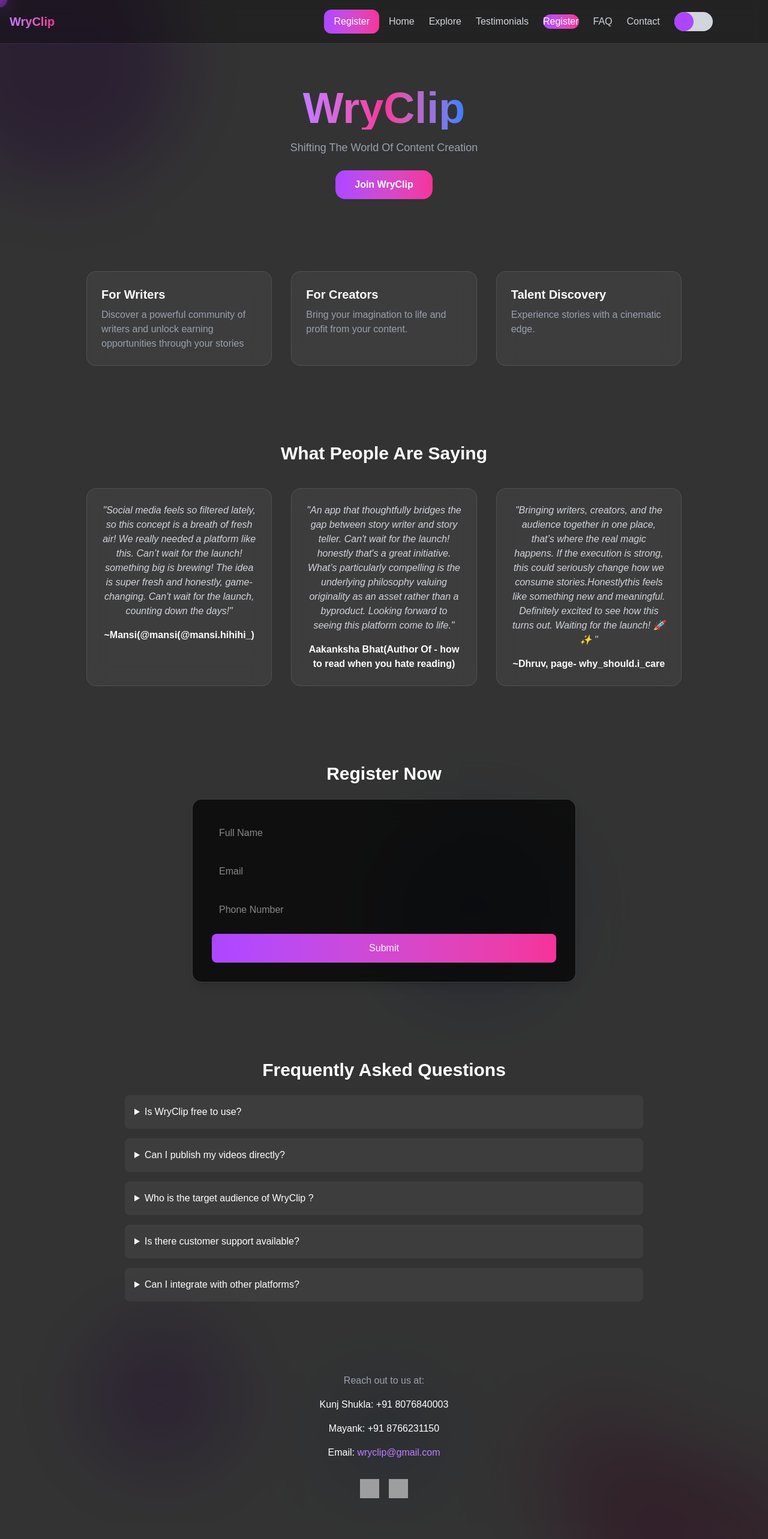
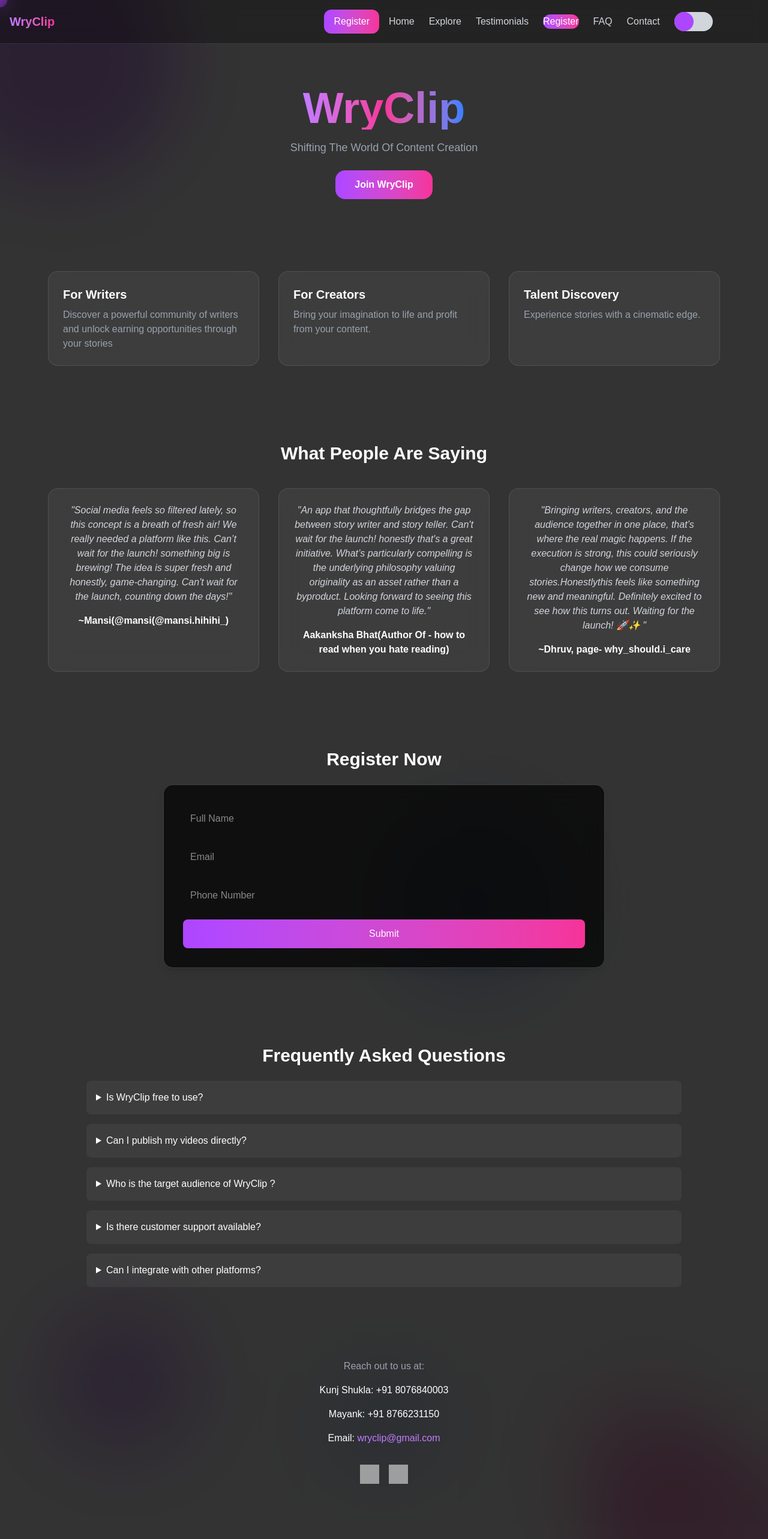
Before and after one commit to mayankk0937/WryClip, a Next.js app: page / in a window 1280 px wide. Shown: the top 2566 px of the page at 60% size. Built offline with nearby package versions, Linux system fonts and the light colour scheme; grey boxes are pictures that could not be loaded.

Commit message:
Increase page width to max-w-screen-xl and adjust section widths

```diff
--- a/app/page.tsx
+++ b/app/page.tsx
@@ -26,7 +26,7 @@ const Navbar = ({
 
   return (
     <div className="fixed top-0 left-0 w-full bg-black/30 backdrop-blur-md border-b border-white/10 z-50">
-      <div className="mx-auto flex w-full max-w-7xl flex-col gap-4 px-4 py-4 md:flex-row md:items-center md:justify-between">
+      <div className="mx-auto flex w-full max-w-screen-xl flex-col gap-4 px-4 py-4 md:flex-row md:items-center md:justify-between">
         <div className="flex w-full items-center justify-between gap-2 md:gap-0">
           <div className="flex items-center gap-2">
             <h1 className="text-xl font-bold bg-gradient-to-r from-purple-400 to-pink-500 bg-clip-text text-transparent">
@@ -200,7 +200,7 @@ export default function Home() {
       </section>
 
       {/* Sections */}
-      <section id="sections" className="mt-20 grid md:grid-cols-3 gap-8 max-w-5xl mx-auto px-4">
+      <section id="sections" className="mt-20 grid md:grid-cols-3 gap-8 max-w-6xl mx-auto px-4">
         {[
           { title: "For Writers", desc: "Discover a powerful community of writers and unlock earning opportunities through your stories" },
           { title: "For Creators", desc: "Bring your imagination to life and profit from your content." },
@@ -214,7 +214,7 @@ export default function Home() {
       </section>
 
       {/* Testimonials */}
-      <section id="testimonials" className="mt-32 max-w-5xl mx-auto px-4 text-center">
+      <section id="testimonials" className="mt-32 max-w-6xl mx-auto px-4 text-center">
         <h2 className={`text-3xl font-bold mb-10 ${darkMode ? "text-white" : "text-black"}`}>What People Are Saying</h2>
         <div className="grid md:grid-cols-3 gap-8">
           {[
@@ -239,7 +239,7 @@ export default function Home() {
       </section>
 
       {/* ✅ REGISTER (ONLY UPDATED PART) */}
-      <section id="register" className="mt-32 max-w-2xl mx-auto px-4 text-center">
+      <section id="register" className="mt-32 max-w-3xl mx-auto px-4 text-center">
         <h2 className="text-3xl font-bold mb-6">Register Now</h2>
 
         <form
@@ -256,7 +256,7 @@ export default function Home() {
         </form>
       </section>
       {/* FAQ */}
-      <section id="faq" className="mt-32 max-w-4xl mx-auto px-4">
+      <section id="faq" className="mt-32 max-w-5xl mx-auto px-4">
         <h2 className={`text-3xl font-bold mb-6 text-center ${darkMode ? "text-white" : "text-black"}`}>
           Frequently Asked Questions
         </h2>
@@ -277,7 +277,7 @@ export default function Home() {
       </section>
 
       {/* Contact */}
-      <section id="contact" className="relative mt-20 max-w-4xl mx-auto px-4 py-10">
+      <section id="contact" className="relative mt-20 max-w-5xl mx-auto px-4 py-10">
         {/* Glow */}
         <div className="absolute inset-0 -z-10">
           <div className="absolute top-[-50px] left-[-50px] w-[250px] h-[250px] bg-purple-600 opacity-30 rounded-full blur-3xl animate-pulse"></div>
```
